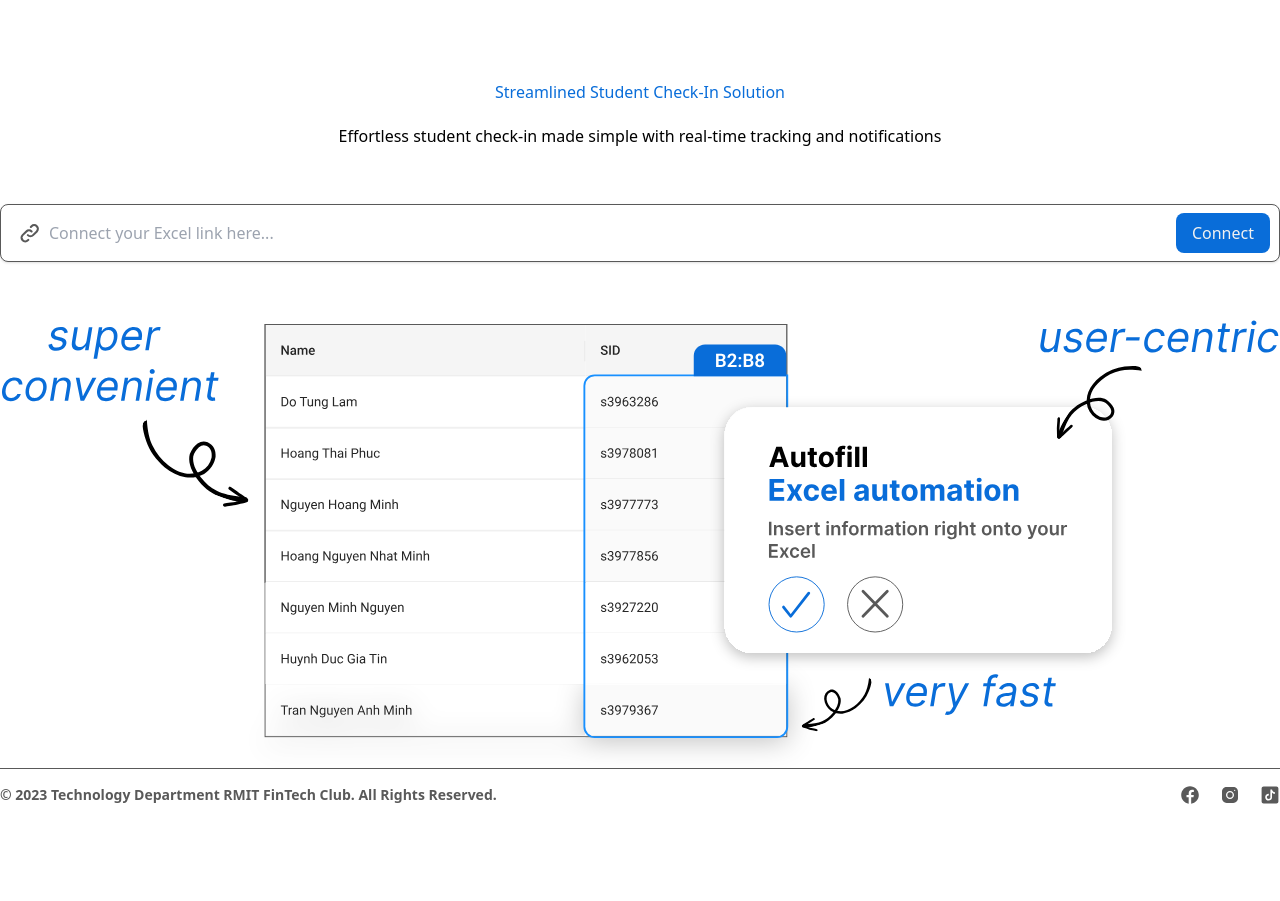
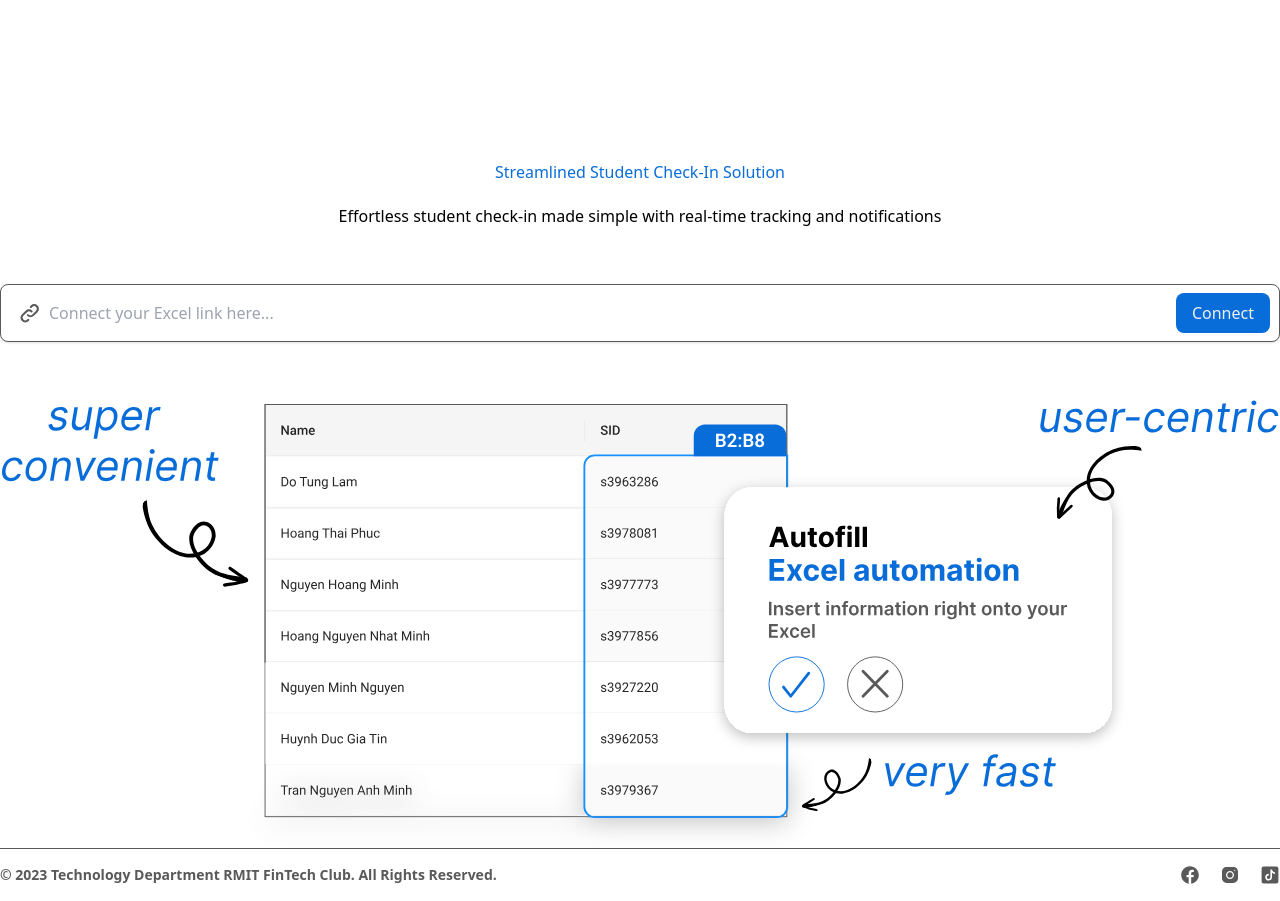
Before and after one commit to RMIT-FinTech-Club/Check-in-System, a Next.js app: page / in a window 1280 px wide. Before the commit the page ends 821 px from the top, so only its background shows below. Built offline with nearby package versions, Linux system fonts and the light colour scheme.

Commit message:
Update layout.jsx

```diff
--- a/app/layout.jsx
+++ b/app/layout.jsx
@@ -1,5 +1,6 @@
 import './css/globals.css';
 import Footer from '@/components/Footer';
+import StyledComponentsRegistry from './../lib/AntdRegistry';
 
 
 export const metadata = {
@@ -17,7 +18,9 @@ export default function RootLayout({ children }) {
       <title>Document</title>
     </head>
     <body className='min-h-screen flex flex-col'>
-      <main className='flex-grow'>{children}</main>
+      <main className='flex-grow flex justify-center items-center pt-20'>
+        <StyledComponentsRegistry>{children}</StyledComponentsRegistry>
+      </main>
       <Footer />
     </body>
     </html>
```
